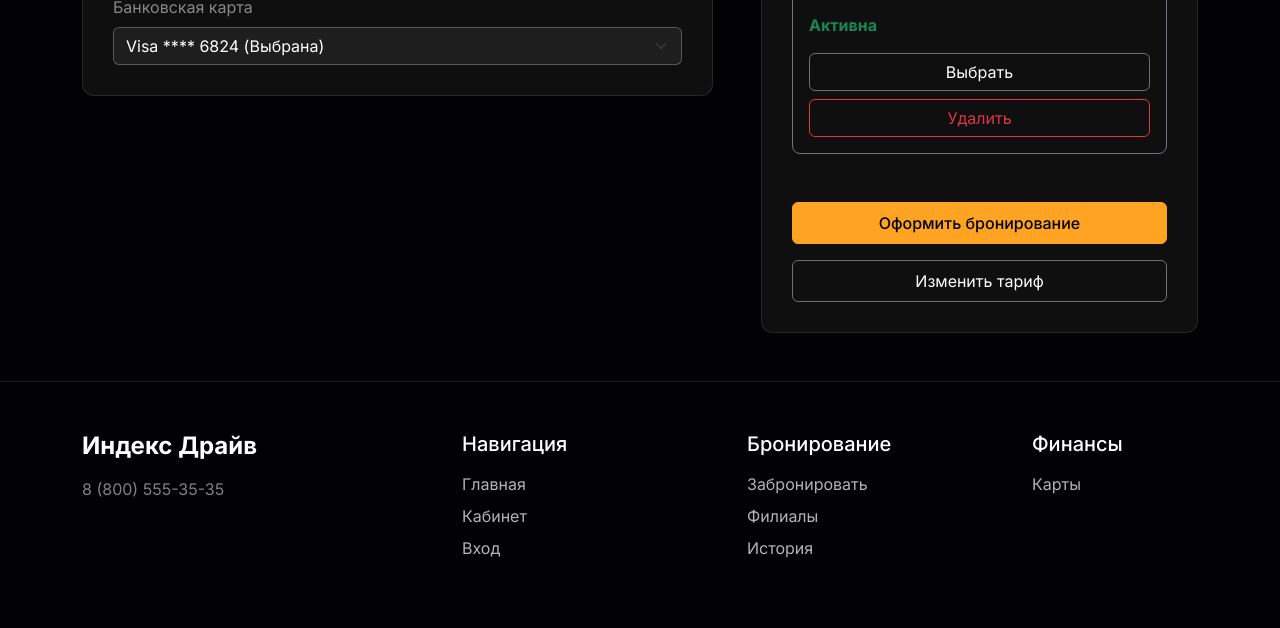
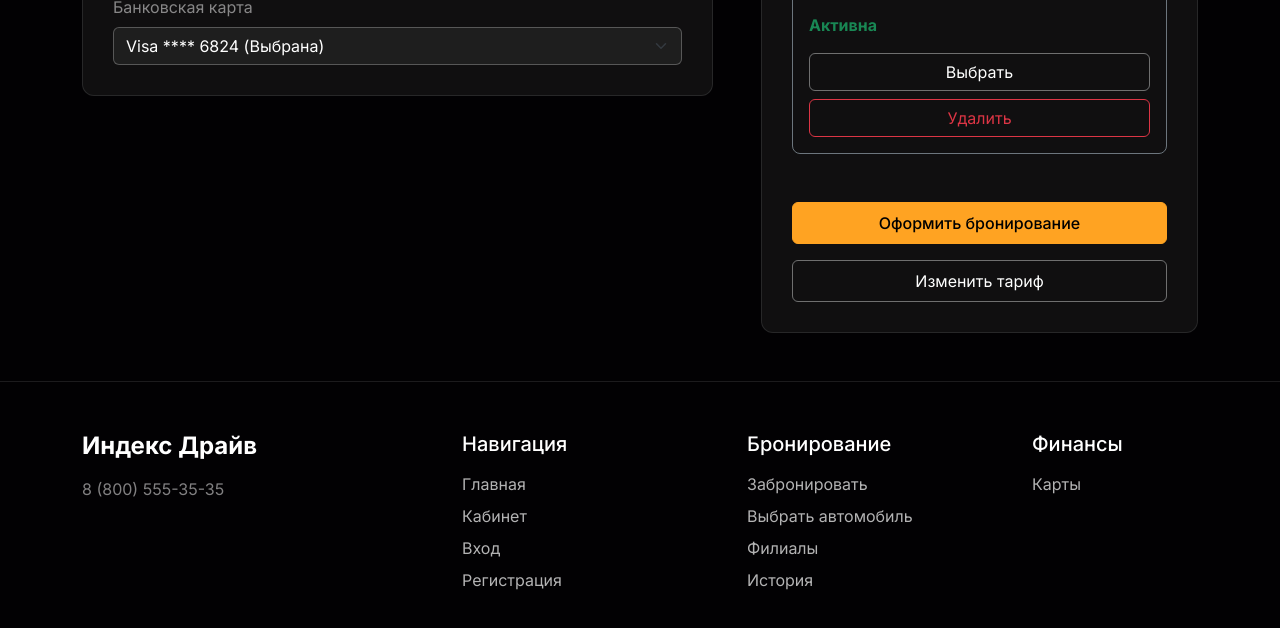
Before and after one commit to mechv0d/index-drive, a plain HTML site: page pages/booking.html in a window 1280 px wide. Shown: the part 1145-1773 px from the top of the page. Drawn offline with nearby package versions, Linux system fonts and the light colour scheme.

Commit message:
bootstrap pages it 2.1

```diff
--- a/pages/booking.html
+++ b/pages/booking.html
@@ -246,12 +246,14 @@
           <li><a href="../index.html">Главная</a></li>
           <li><a href="../pages/profile.html">Кабинет</a></li>
           <li><a href="../pages/login.html">Вход</a></li>
+          <li><a href="../pages/register.html">Регистрация</a></li>
         </ul>
       </div>
       <div class="col-lg-3 col-md-6">
         <h5 class="footer-title">Бронирование</h5>
         <ul>
           <li><a href="../pages/booking.html">Забронировать</a></li>
+          <li><a href="../pages/car-select.html">Выбрать автомобиль</a></li>
           <li><a href="../pages/branches.html">Филиалы</a></li>
           <li><a href="../pages/history.html">История</a></li>
         </ul>
```
Also changed, not shown: pages/branches.html (+2 -0 lines), pages/car-select.html (+2 -0 lines), pages/cards.html (+2 -0 lines), pages/history.html (+2 -0 lines), pages/login.html (+2 -0 lines), pages/profile.html (+2 -0 lines), pages/register.html (+2 -0 lines).
